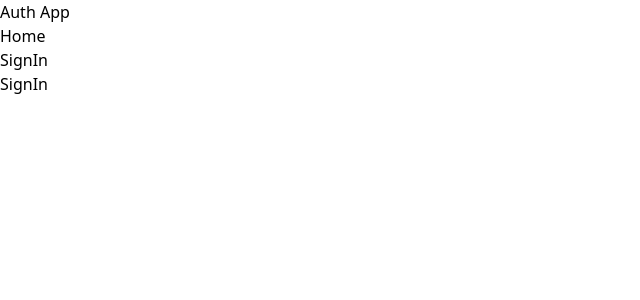
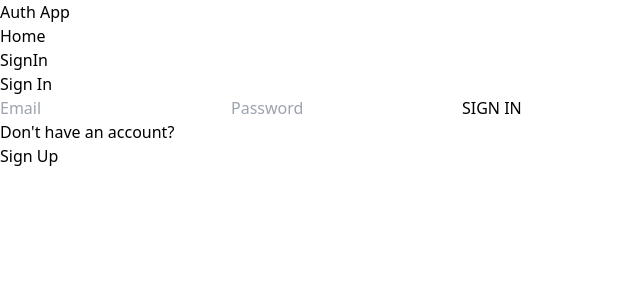
Before and after one commit to rezinsaleem/Auth-App-redux, a React (Vite) app in the folder client/: page /login in a window 1280 px wide. Shown: the top 300 px of the page, without its empty margins (0-640 px from the left). Built offline with nearby package versions, Linux system fonts and the light colour scheme.

Commit message:
completed signin functionality

```diff
--- a/client/src/pages/user/SignIn.tsx
+++ b/client/src/pages/user/SignIn.tsx
@@ -1,8 +1,76 @@
+import { useState } from "react";
+import axios from "axios";
+import { Link, useNavigate } from "react-router-dom";
+import { toast, ToastContainer } from "react-toastify";
+import "react-toastify/dist/ReactToastify.css";
 
 const SignIn = () => {
+  const [formData, setFormData] = useState({});
+  const [loading, setLoading] = useState(false);
+  const navigate = useNavigate();
+
+  const handleChange = (e: React.ChangeEvent<HTMLInputElement>) => {
+    setFormData({ ...formData, [e.target.id]: e.target.value });
+  };
+
+  const handleSubmit = async (e: React.FormEvent<HTMLFormElement>) => {
+    e.preventDefault();
+    try {
+      setLoading(true);
+      const res = await axios.post("/api/auth/signin", formData, {
+        headers: {
+          "Content-Type": "application/json",
+        },
+      });
+      console.log(res.data);
+      toast.success("LoggedIn successfully!");
+      setLoading(false);
+      setTimeout(() => {
+        navigate("/");
+      }, 3000);
+    } catch (error) {
+      console.error("Error submitting form:", error);
+      setLoading(false);
+      toast.error(`wrong credentials`);
+    }
+  };
+
   return (
-    <div>SignIn</div>
-  )
-}
+    <div className="p-3 max-w-lg mx-auto">
+      <h1 className="text-3xl text-center font-semibold my-7 text-slate-700">
+        Sign In
+      </h1>
+      <ToastContainer />
+      <form onSubmit={handleSubmit} className="flex flex-col gap-4">
+        <input
+          type="email"
+          placeholder="Email"
+          id="email"
+          className="bg-slate-100 p-3 rounded-lg font-medium text-slate-700"
+          onChange={handleChange}
+        />
+        <input
+          type="password"
+          placeholder="Password"
+          id="password"
+          className="bg-slate-100 p-3 rounded-lg font-medium text-slate-700"
+          onChange={handleChange}
+        />
+        <button
+          disabled={loading}
+          className="p-2 bg-slate-700 font-medium text-white rounded-lg hover:opacity-95 disabled:opacity-80"
+        >
+          {loading ? "Loading..." : "SIGN IN"}
+        </button>
+      </form>
+      <div className="flex gap-2 mt-4 justify-center ">
+        <p className="text-slate-700">Don't have an account? </p>
+        <Link to="/signup">
+          <span className="text-blue-500">Sign Up</span>
+        </Link>
+      </div>
+    </div>
+  );
+};
 
-export default SignIn
+export default SignIn;
--- a/client/src/pages/user/SignUp.tsx
+++ b/client/src/pages/user/SignUp.tsx
@@ -1,35 +1,37 @@
 import { useState } from "react";
-import { Link } from "react-router-dom";
+import { Link, useNavigate } from "react-router-dom";
 import axios from "axios";
 import { toast, ToastContainer } from "react-toastify";
 import "react-toastify/dist/ReactToastify.css";
 
+const SignUp = () => {
+  const [formData, setFormData] = useState({});
+  const [loading, setLoading] = useState(false);
+  const navigate = useNavigate();
 
-const SignUp = () => {
-
-  const [formData,setFormData] = useState({})
-  const [loading, setLoading] = useState(false);
-
-  const handleChange = (e:React.ChangeEvent<HTMLInputElement> ) =>{
-    setFormData({...formData,[e.target.id]:e.target.value });
-  }
+  const handleChange = (e: React.ChangeEvent<HTMLInputElement>) => {
+    setFormData({ ...formData, [e.target.id]: e.target.value });
+  };
 
   const handleSubmit = async (e: React.FormEvent<HTMLFormElement>) => {
     e.preventDefault();
     try {
       setLoading(true);
-      const res = await axios.post('/api/auth/signup', formData, {
+      const res = await axios.post("/api/auth/signup", formData, {
         headers: {
-          'Content-Type': 'application/json'
-        }
+          "Content-Type": "application/json",
+        },
       });
       console.log(res.data);
-      toast.success('User created successfully!');
+      toast.success("User created successfully!");
       setLoading(false);
+      setTimeout(() => {
+        navigate("/login");
+      }, 3000);
     } catch (error) {
-      console.error('Error submitting form:', error);
+      console.error("Error submitting form:", error);
       setLoading(false);
-      toast.error('Something went wrong!');
+      toast.error("Something went wrong!");
     }
   };
 
@@ -44,22 +46,28 @@ const SignUp = () => {
           type="text"
           placeholder="Username"
           id="username"
-          className="bg-slate-100 p-3 rounded-lg font-medium text-slate-700" onChange={handleChange}
+          className="bg-slate-100 p-3 rounded-lg font-medium text-slate-700"
+          onChange={handleChange}
         />
         <input
           type="email"
           placeholder="Email"
           id="email"
-          className="bg-slate-100 p-3 rounded-lg font-medium text-slate-700" onChange={handleChange}
+          className="bg-slate-100 p-3 rounded-lg font-medium text-slate-700"
+          onChange={handleChange}
         />
         <input
           type="password"
           placeholder="Password"
           id="password"
-          className="bg-slate-100 p-3 rounded-lg font-medium text-slate-700" onChange={handleChange}
+          className="bg-slate-100 p-3 rounded-lg font-medium text-slate-700"
+          onChange={handleChange}
         />
-        <button disabled={loading} className="p-2 bg-slate-700 font-medium text-white rounded-lg hover:opacity-95 disabled:opacity-80">
-        {loading ? 'Loading...' : 'SIGN UP'}
+        <button
+          disabled={loading}
+          className="p-2 bg-slate-700 font-medium text-white rounded-lg hover:opacity-95 disabled:opacity-80"
+        >
+          {loading ? "Loading..." : "SIGN UP"}
         </button>
       </form>
       <div className="flex gap-2 mt-4 justify-center ">
```
